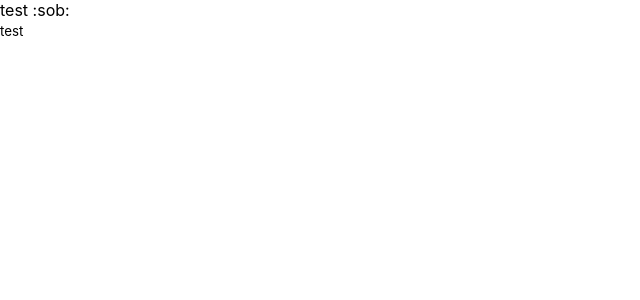
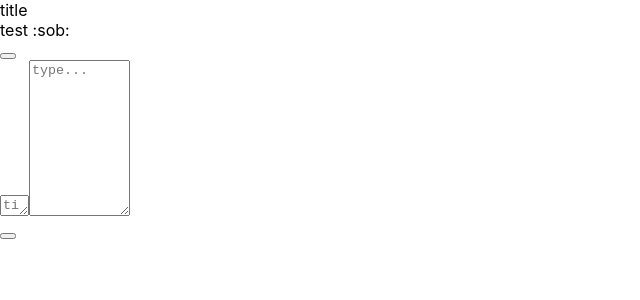
Before and after one commit to meesh3ll/cozyink, a React (Create React App) app in the folder cozy-ink/: page / in a window 1280 px wide. Shown: the top 300 px of the page, without its empty margins (0-640 px from the left). Built offline with nearby package versions, Linux system fonts and the light colour scheme.

Commit message:
text boxes up but messed up states

```diff
--- a/cozy-ink/src/AddNote.js
+++ b/cozy-ink/src/AddNote.js
@@ -1,8 +1,24 @@
-const AddNote = () => {
-  <div className='new note'>
-    <textarea rows='10' cols='10'></textarea>
-    <div className='footer'></div>
-  </div>;
+import { useState } from 'react';
+
+const AddNote = ({id, title, text, tag, handleAddNote}) => {
+    const [noteText, setNoteText] = useState('');
+    const [titleText, setTitleText] = useState('');
+    const handleChange = (event) => {
+        setNoteText(event.target.value);
+    }
+    const handleSave = (event) => {
+        handleAddNote(noteText, titleText);
+    }
+    return (
+        <><div className='new note'>
+            <textarea rows='1' cols='1' placeholder='title...' value={titleText} onChange={handleChange}></textarea>
+            <textarea rows='10' cols='10' placeholder='type...' value={noteText} onChange={handleChange}></textarea>
+            <div className='footer'>
+                <small>{tag}</small>
+                <button className='save' onClick={handleSave}></button>
+            </div>
+        </div></>
+    );
 };
 
 export default AddNote;
--- a/cozy-ink/src/App.js
+++ b/cozy-ink/src/App.js
@@ -11,13 +11,24 @@ function App() {
   const [notes, setNotes] = useState([
     {
       id: nanoid(),
+      title: "title",
       text: "test :sob:",
-      tag: "test",
+      tags: "test",
     },
   ]);
+  const addNote = (title, text, tags) => {
+    const newNote = {
+      id: nanoid(),
+      title: title,
+      text: text,
+      tags: tags,
+    }
+    const newNotes = [...notes, newNote];
+    setNotes(newNotes);
+  }
   return (
     <div className='container'>
-      <NotesList notes={notes} />
+      <NotesList notes={notes} handleAddNote={addNote}/>
     </div>
   );
 }
--- a/cozy-ink/src/Note.js
+++ b/cozy-ink/src/Note.js
@@ -1,11 +1,16 @@
-const Note = ({ id, text, tag }) => {
+const Note = ({ id, title, text, tags }) => {
   return (
-    <div className='note'>
-      <span>{text}</span>
-      <div className='tagList'>
-        <small>{tag}</small>
-      </div>
-    </div>
+    <><div className='title'>
+          <span>{title}</span>
+      </div><div className='note'>
+              <span>{text}</span>
+              <div className='footer'>
+                  <small>{tags}</small>
+                  <button className='delete'></button>
+              </div>
+          </div></>
+
+
   );
 };
 
--- a/cozy-ink/src/NotesList.js
+++ b/cozy-ink/src/NotesList.js
@@ -1,13 +1,17 @@
 import Note from './Note';
 import AddNote from './AddNote';
 
-const NotesList = ({ notes }) => {
+const NotesList = ({ notes, handleAddNote }) => {
   return (
     <div className='notes-list'>
       {notes.map((note) => (
-        <Note id={note.id} text={note.text} tag={note.tag} />
+        <Note
+            id={note.id}
+            title={note.title}
+            text={note.text}
+            tag={note.tag} />
       ))}
-      <AddNote />
+      <AddNote handleAddNote={handleAddNote}/>
     </div>
   );
 };
```
